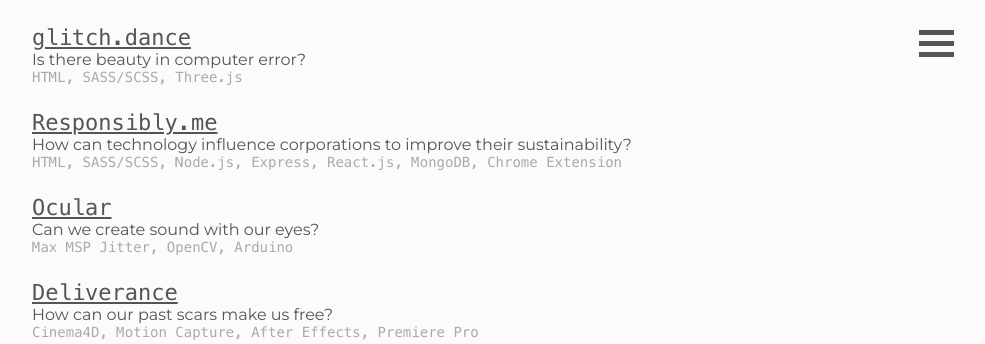
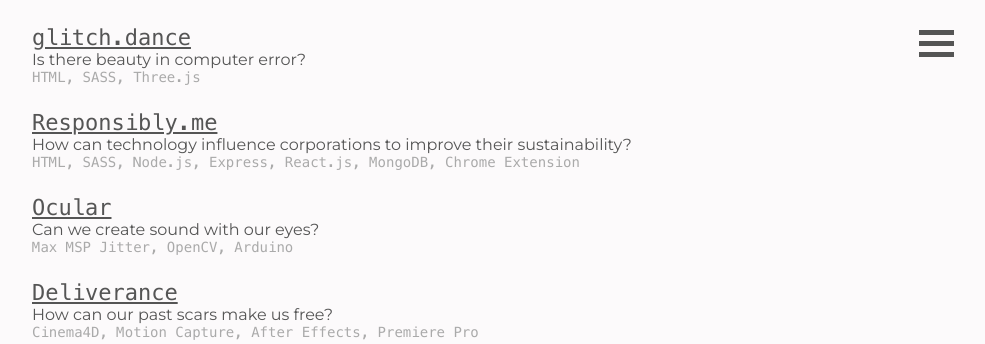
Before and after one commit to jfypk/jeff-park.com, a Node server app: page /work in a window 1280 px wide. Shown: the top 344 px of the page, without its empty margins (288-1273 px from the left). Run offline with Node 20, Linux system fonts and the light colour scheme.

Commit message:
fixed typo

```diff
--- a/views/pages/work.ejs
+++ b/views/pages/work.ejs
@@ -19,7 +19,7 @@
                     Is there beauty in computer error?
                 </div>
                 <div class="project-tools">
-                    HTML, SASS/SCSS, Three.js
+                    HTML, SASS, Three.js
                 </div>
             </div>
             <div class="project">
@@ -30,7 +30,7 @@
                     How can technology influence corporations to improve their sustainability?
                 </div>
                 <div class="project-tools">
-                    HTML, SASS/SCSS, Node.js, Express, React.js, MongoDB, Chrome Extension
+                    HTML, SASS, Node.js, Express, React.js, MongoDB, Chrome Extension
                 </div>
             </div>
             <div class="project">
```
